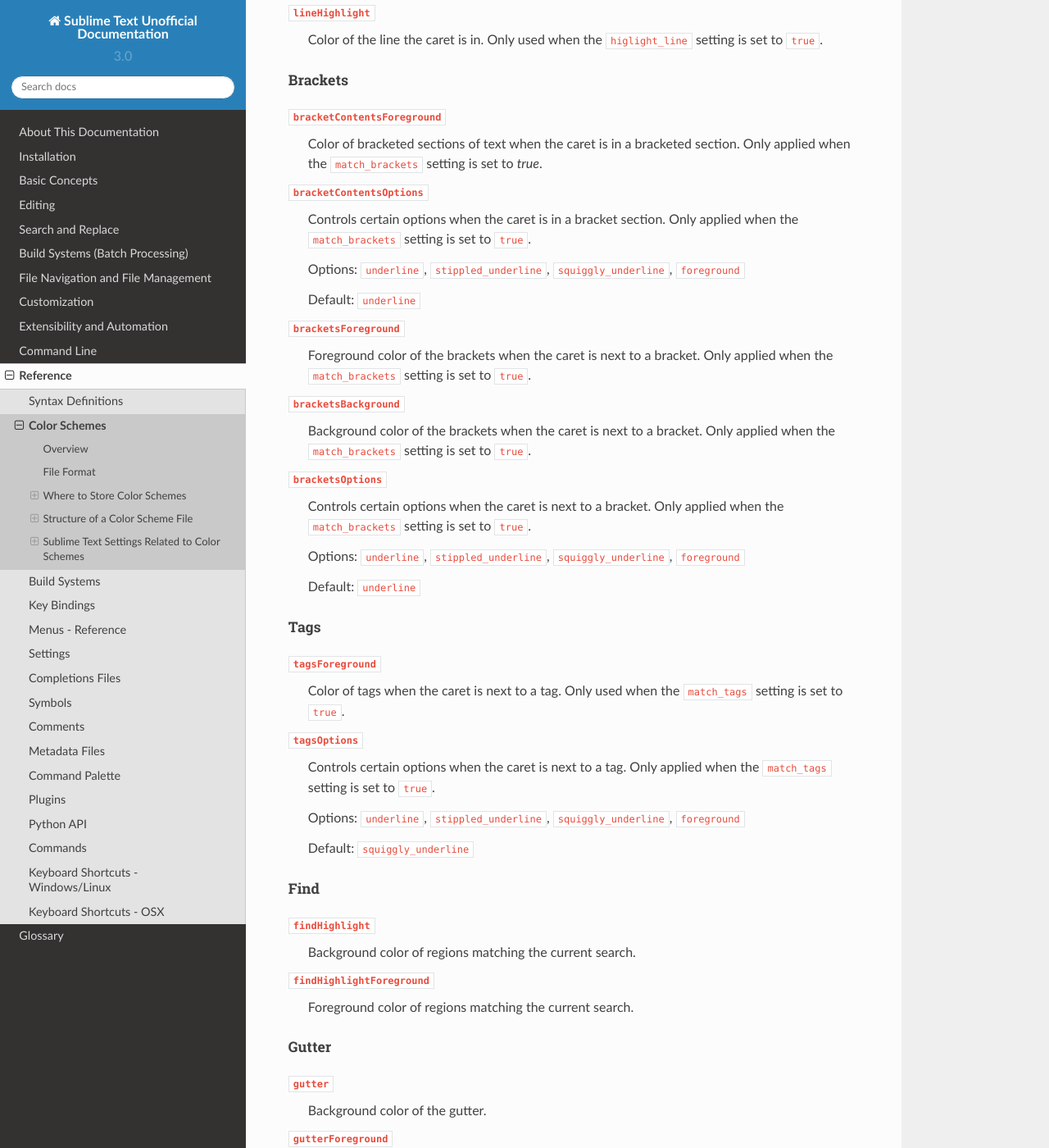
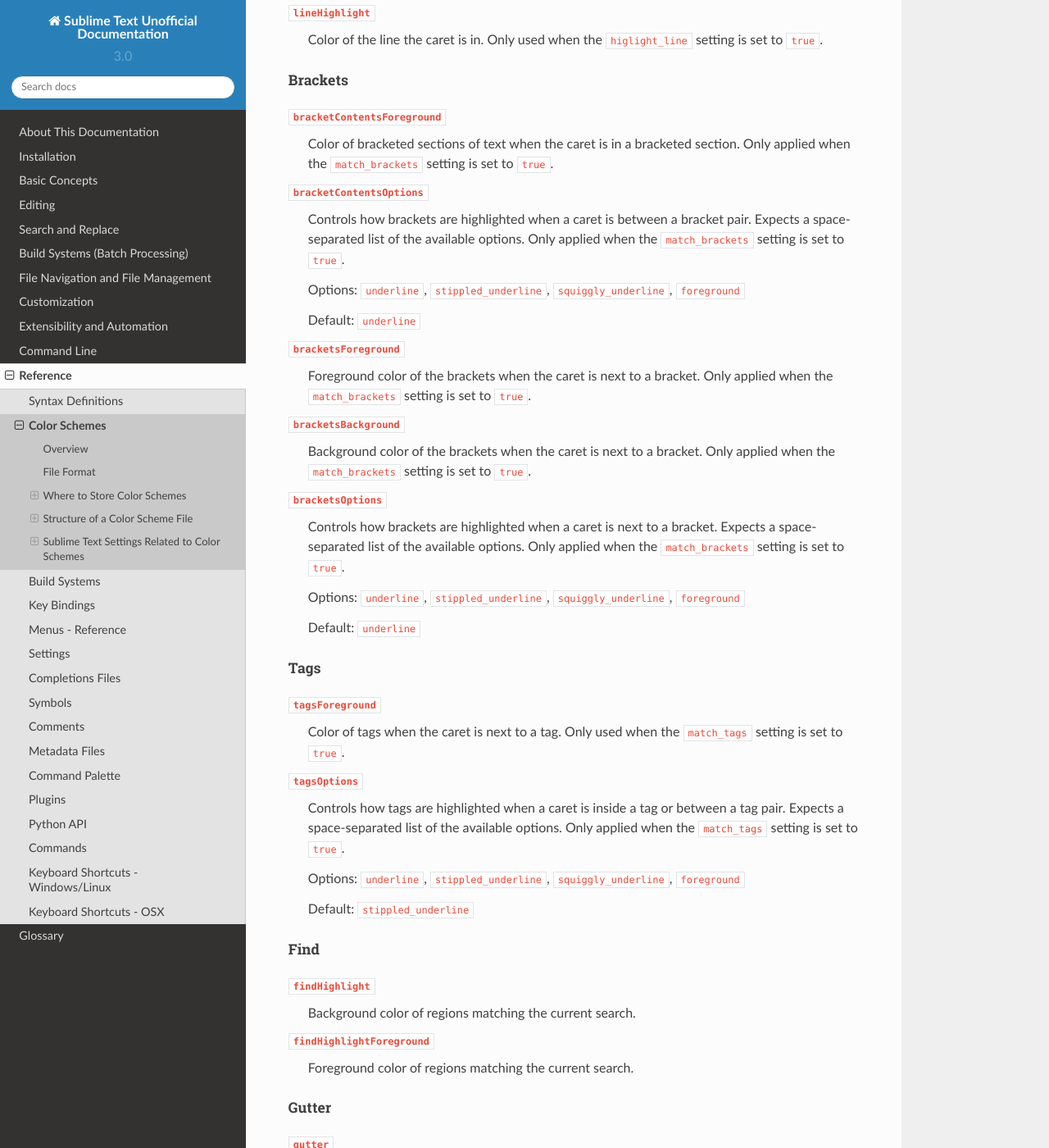
Before and after one commit to guillermooo/sublime-undocs, a Sphinx documentation site: the page built from source/reference/color_schemes.rst, in a window 1280 px wide and 1400 px high, scrolled down 3388 px. Shown: the whole window at 82% size. Built offline with Sphinx 7.4.7 and the Read the Docs theme 2.0.0, drawn with Linux system fonts in a browser that asks for light colours.

Commit message:
Refine *Options settings descriptions

```diff
--- a/source/reference/color_schemes.rst
+++ b/source/reference/color_schemes.rst
@@ -186,11 +186,12 @@
    Color of bracketed sections of text
    when the caret is in a bracketed section.
    Only applied when the ``match_brackets`` setting
-   is set to `true`.
+   is set to ``true``.
 
 ``bracketContentsOptions``
-   Controls certain options
-   when the caret is in a bracket section.
+   Controls how brackets are highlighted
+   when a caret is between a bracket pair.
+   Expects a space-separated list of the available options.
    Only applied when the ``match_brackets`` setting
    is set to ``true``.
 
@@ -212,8 +213,9 @@
    is set to ``true``.
 
 ``bracketsOptions``
-   Controls certain options
-   when the caret is next to a bracket.
+   Controls how brackets are highlighted
+   when a caret is next to a bracket.
+   Expects a space-separated list of the available options.
    Only applied when the ``match_brackets`` setting
    is set to ``true``.
 
@@ -232,15 +234,17 @@
    is set to ``true``.
 
 ``tagsOptions``
-   Controls certain options
-   when the caret is next to a tag.
+   Controls how tags are highlighted
+   when a caret is inside a tag
+   or between a tag pair.
+   Expects a space-separated list of the available options.
    Only applied when the ``match_tags`` setting
    is set to ``true``.
 
    Options: ``underline``, ``stippled_underline``, ``squiggly_underline``,
    ``foreground``
 
-   Default: ``squiggly_underline``
+   Default: ``stippled_underline``
 
 
 Find
```
